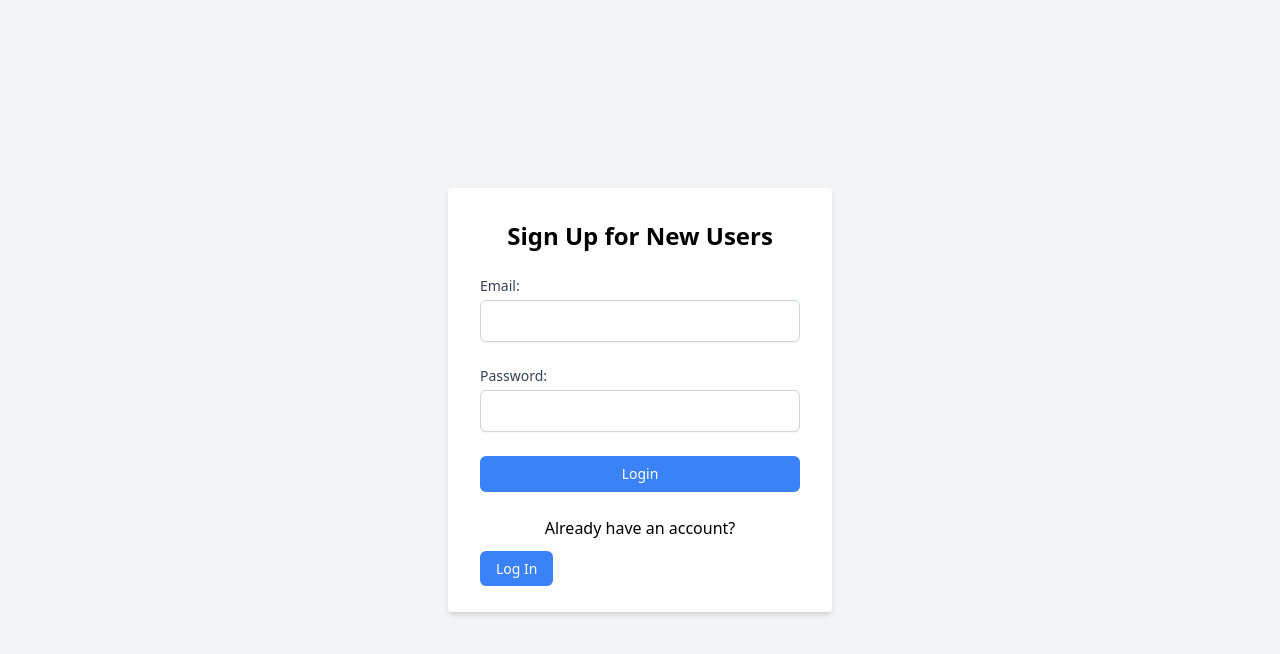
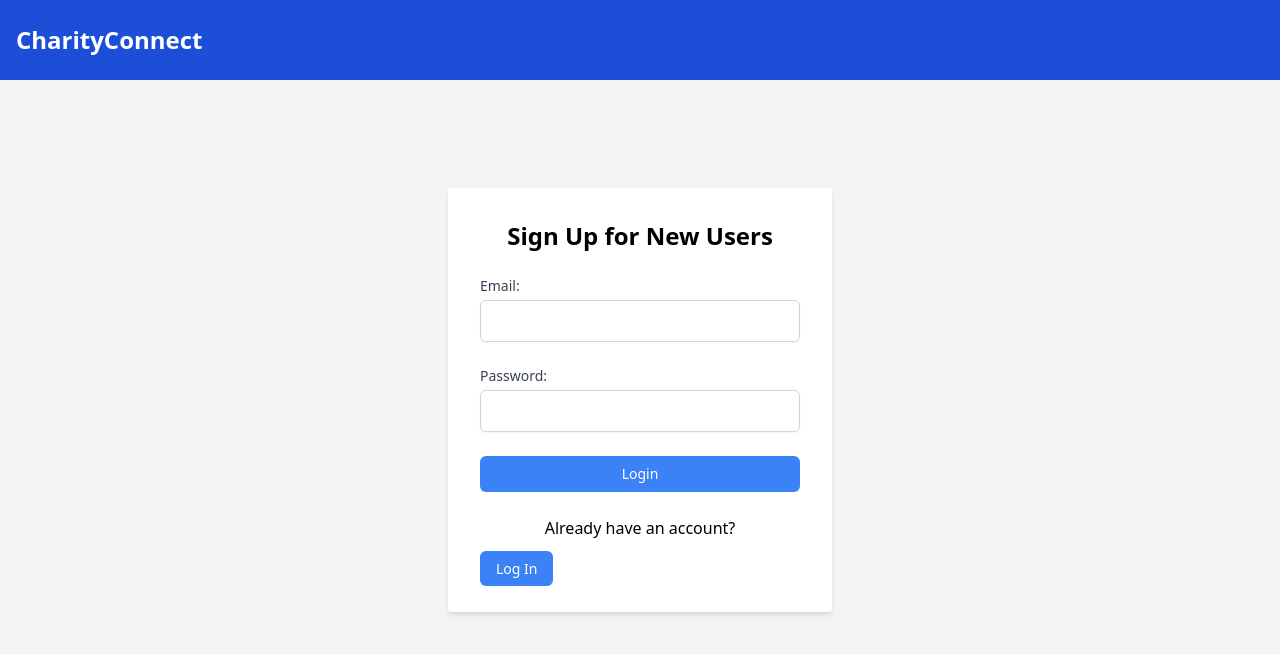
Before and after one commit to RajinCoder/CharityBoard, a React (Vite) app: page /user-signup in a window 1280 px wide. Shown: the top 654 px of the page. Built offline with nearby package versions, Linux system fonts and the light colour scheme.

Commit message:
Added home button to login pages

```diff
--- /dev/null
+++ b/src/components/nav-bar-login.tsx
@@ -0,0 +1,15 @@
+import React from 'react';
+import { Link } from 'react-router-dom';
+
+const Navbar = () => {
+  return (
+    <nav className="bg-blue-700 px-4 py-1 flex items-center justify-between fixed top-0 left-0 w-full h-[10%]">
+      {/* CharityConnect Button */}
+      <Link to="/" className="text-white font-bold text-2xl">
+        CharityConnect
+      </Link>
+    </nav>
+  );
+};
+
+export default Navbar;
--- a/src/pages/Organization/OrgLoginPage.tsx
+++ b/src/pages/Organization/OrgLoginPage.tsx
@@ -1,6 +1,6 @@
 import React, { useState, FormEvent } from 'react';
 import { Link } from 'react-router-dom';
-
+import Navbar from "../../components/nav-bar-login";
 
 interface LoginFormData {
   email: string;
@@ -24,6 +24,8 @@ const OrgLoginPage: React.FC = () => {
   };
 
   return (
+    <div>
+      <Navbar />
     <div className="flex items-center justify-center min-h-screen bg-gray-100">
       <form onSubmit={handleSubmit} className="w-full max-w-sm p-8 space-y-6 bg-white rounded shadow-md">
         <div>
@@ -64,6 +66,7 @@ const OrgLoginPage: React.FC = () => {
         </div>
       </form>
     </div>
+    </div>
   );
 };
 
--- a/src/pages/Organization/OrgSignUpPage.tsx
+++ b/src/pages/Organization/OrgSignUpPage.tsx
@@ -1,5 +1,7 @@
 import React, { useState, FormEvent } from 'react';
 import { Link } from 'react-router-dom';
+import Navbar from "../../components/nav-bar-login";
+
 
 
 interface LoginFormData {
@@ -23,6 +25,8 @@ const OrgSignUpPage: React.FC = () => {
   };
 
   return (
+    <div>
+      <Navbar />
     <div className="flex items-center justify-center min-h-screen bg-gray-100">
       <form onSubmit={handleSubmit} className="w-full max-w-sm p-8 space-y-6 bg-white rounded shadow-md">
         <div>
@@ -63,6 +67,7 @@ const OrgSignUpPage: React.FC = () => {
         </div>
       </form>
     </div>
+    </div>
   );
 };
 
--- a/src/pages/User/UserLoginPage.tsx
+++ b/src/pages/User/UserLoginPage.tsx
@@ -1,5 +1,7 @@
 import React, { useState, FormEvent } from 'react';
 import { Link } from 'react-router-dom';
+import Navbar from "../../components/nav-bar-login";
+
 
 interface LoginFormData {
   email: string;
@@ -22,6 +24,8 @@ const UserLoginPage: React.FC = () => {
   };
 
   return (
+    <div>
+      <Navbar />
     <div className="flex items-center justify-center min-h-screen bg-gray-100">
       <form onSubmit={handleSubmit} className="w-full max-w-sm p-8 space-y-6 bg-white rounded shadow-md">
         <div>
@@ -62,6 +66,7 @@ const UserLoginPage: React.FC = () => {
         </div>
       </form>
     </div>
+    </div>
   );
 };
 
--- a/src/pages/User/UserSignUpPage.tsx
+++ b/src/pages/User/UserSignUpPage.tsx
@@ -1,5 +1,7 @@
 import React, { useState, FormEvent } from 'react';
 import { Link } from 'react-router-dom';
+import Navbar from "../../components/nav-bar-login";
+
 interface LoginFormData {
   email: string;
   password: string;
@@ -19,6 +21,8 @@ const UserSignUpPage: React.FC = () => {
     console.log('Form data submitted:', formData);
   };
   return (
+    <div>
+      <Navbar />
     <div className="flex items-center justify-center min-h-screen bg-gray-100">
       <form onSubmit={handleSubmit} className="w-full max-w-sm p-8 space-y-6 bg-white rounded shadow-md">
         <div>
@@ -56,6 +60,7 @@ const UserSignUpPage: React.FC = () => {
         </div>
       </form>
     </div>
+  </div>
   );
 };
 
--- a/src/pages/UserOrg.tsx
+++ b/src/pages/UserOrg.tsx
@@ -1,8 +1,11 @@
 import React from "react";
 import { Link } from 'react-router-dom';
+import Navbar from "../components/nav-bar-login";
 
 const UserOrg = () => {
   return (
+    <div>
+      <Navbar />
     <div className="flex justify-center items-center min-h-screen bg-gray-100">
         <div className="text-center">
             <h1 className="text-2xl font-semibold mb-8">Choose appropriate login option</h1>
@@ -22,6 +25,7 @@ const UserOrg = () => {
             </div>
         </div>
     </div>
+    </div>
   );
 };
 
```
